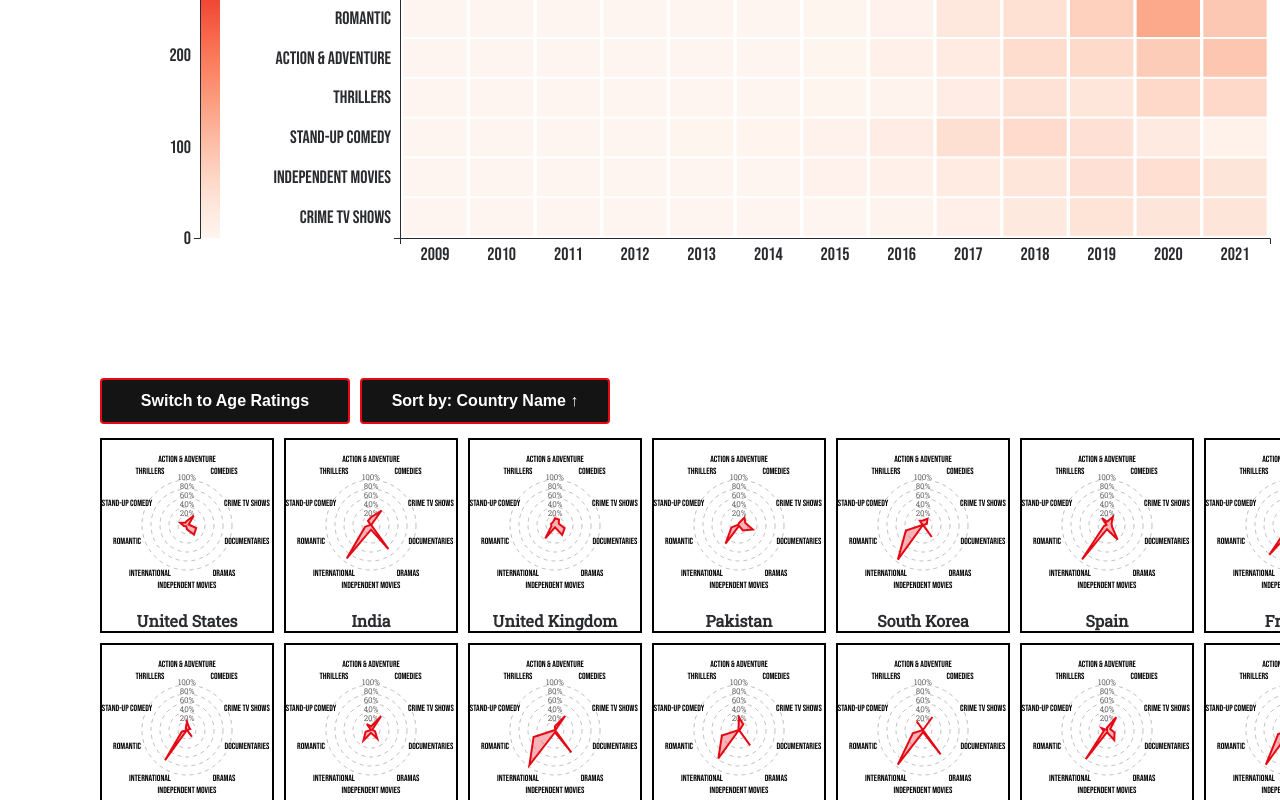
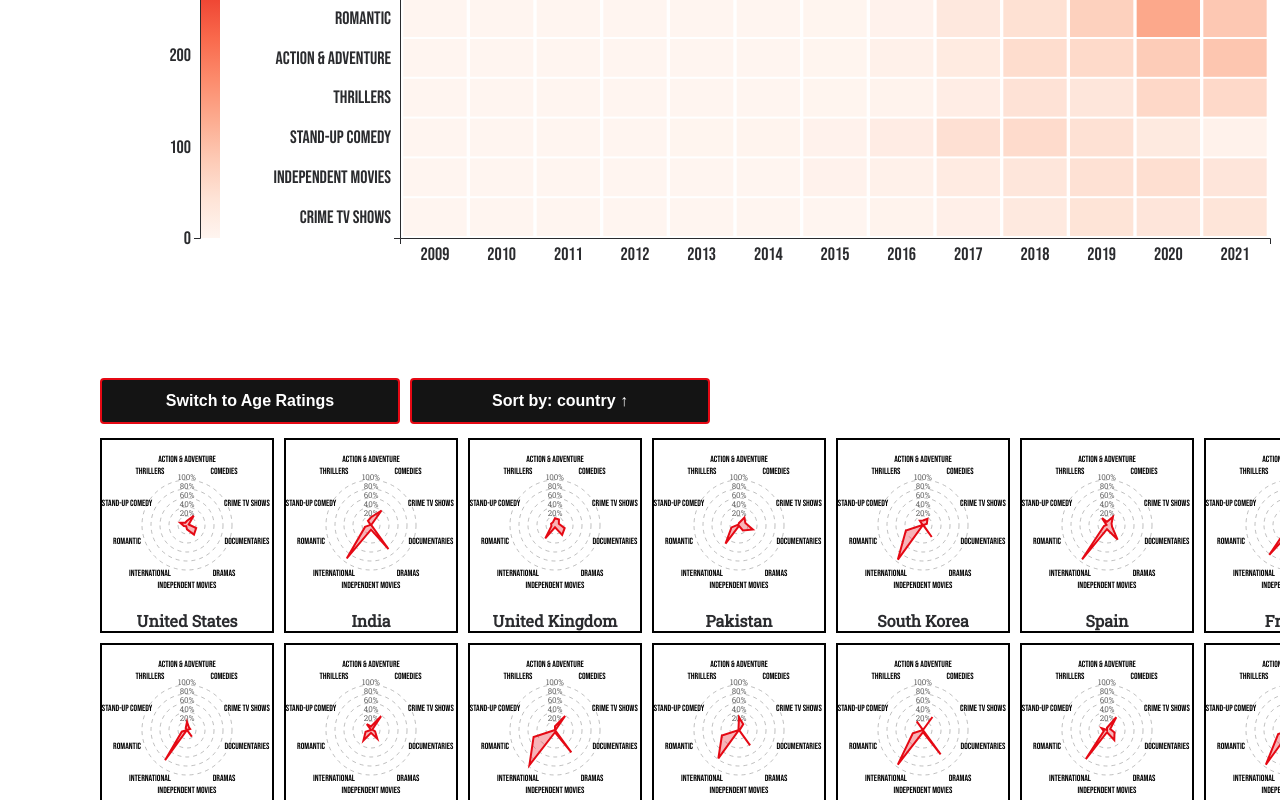
Before and after one commit to iTzxMigz/INF8808-H25-projet-20, a website built with Parcel: page src/index.html in a window 1280 px wide. Both pictures are taken after a click on the button "Switch to Categories". Shown: the part 1156-1956 px from the top of the page. Built offline with nearby package versions, Linux system fonts and the light colour scheme; files whose address does not match are found by name.

Commit message:
ajout du changement du dropout menu

```diff
--- a/src/assets/style.css
+++ b/src/assets/style.css
@@ -67,7 +67,7 @@ svg {
   }
 
 .toolbar-btn {
-width: 250px;
+width: 300px;
 background-color: #141414;
 color: white;
 border: 2px solid #e50914;
@@ -91,7 +91,7 @@ font-size: 16px;
     position: absolute;
     background-color: #141414;
     border: 1px solid #e50914;
-    min-width: 250px;
+    min-width: 300px;
     z-index: 1;
     border-radius: 4px;
     margin-top: 4px;
@@ -100,7 +100,8 @@ font-size: 16px;
   /* Dropdown options */
   .dropdown-option {
     color: white;
-    padding: 12px 16px;
+    margin: 0px;
+    padding: 8px 16px;
     font-weight: 500;
     cursor: pointer;
     transition: background-color 0.2s ease;
--- a/src/scripts/radar-chart.js
+++ b/src/scripts/radar-chart.js
@@ -31,23 +31,6 @@ export function createChangingModeButton(dataRadarChartAge, dataRadarChartCat) {
     .style('display', 'none');
 
 
-    [
-      { label: 'Country Name', value: 'country' },
-      { label: 'Total Value', value: 'total' },
-      { label: 'First Axis', value: 'axis0' }
-    ].forEach(option => {
-      dropdownContent.append('p')
-        .attr('class', 'dropdown-option')
-        .text(option.label)
-        .on('click', () => {
-          currentSort = option.value;
-          // Ferme le menu après sélection
-          d3.select('#dropdown-content').style('display', 'none');
-          d3.select('#dropdown-btn').text(getSortLabel(currentSort, ascending));
-        });
-    });
-
-
     // Toggle menu visibility on click
     d3.select('.dropdown')
       .on('mouseenter', () => {
@@ -65,7 +48,27 @@ export function createChangingModeButton(dataRadarChartAge, dataRadarChartCat) {
           );
           const data = isAgeCertMode ? dataRadarChartAge : dataRadarChartCat;
           drawMultipleRadarCharts(data, isAgeCertMode);
+          updateDropdownOptions(data, ascending);
         });
+}
+
+function updateDropdownOptions(data, ascending) {
+  const staticSorting = ["Country Name", "Diversity", "TV Shows & Movies"];
+  let axis = data[0].values.map(d => d.axis);
+  const allOptions = [...staticSorting, ...axis];
+  d3.select('#dropdown-content').html('');
+
+  allOptions.forEach(option => {
+    d3.select('#dropdown-content')
+      .append('p')
+      .attr('class', 'dropdown-option')
+      .text(option)
+      .on('click', () => {
+        let currentSort = option;
+        d3.select('#dropdown-content').style('display', 'none');
+        d3.select('#dropdown-btn').text(getSortLabel(currentSort, ascending));
+    });
+  });
 }
 
  export function drawMultipleRadarCharts(data, isAgeCert) {
@@ -175,11 +178,6 @@ export function createChangingModeButton(dataRadarChartAge, dataRadarChartCat) {
  }
 
  function getSortLabel(sortType, ascending) {
-  const labelMap = {
-    country: "Country Name",
-    total: "Total Value",
-    axis0: "First Axis"
-  };
   const arrow = ascending ? "↑" : "↓";
-  return `Sort by: ${labelMap[sortType]} ${arrow}`;
+  return `Sort by: ${sortType} ${arrow}`;
 }
```
